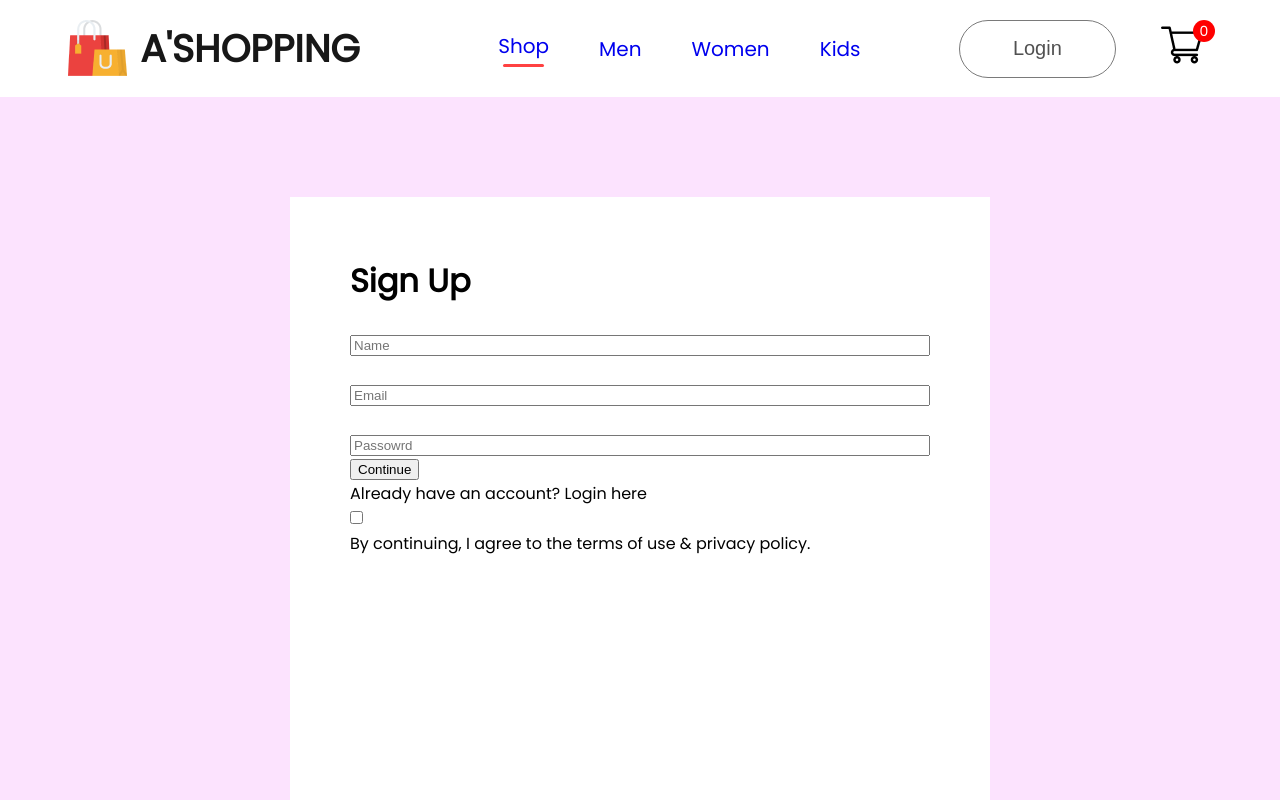
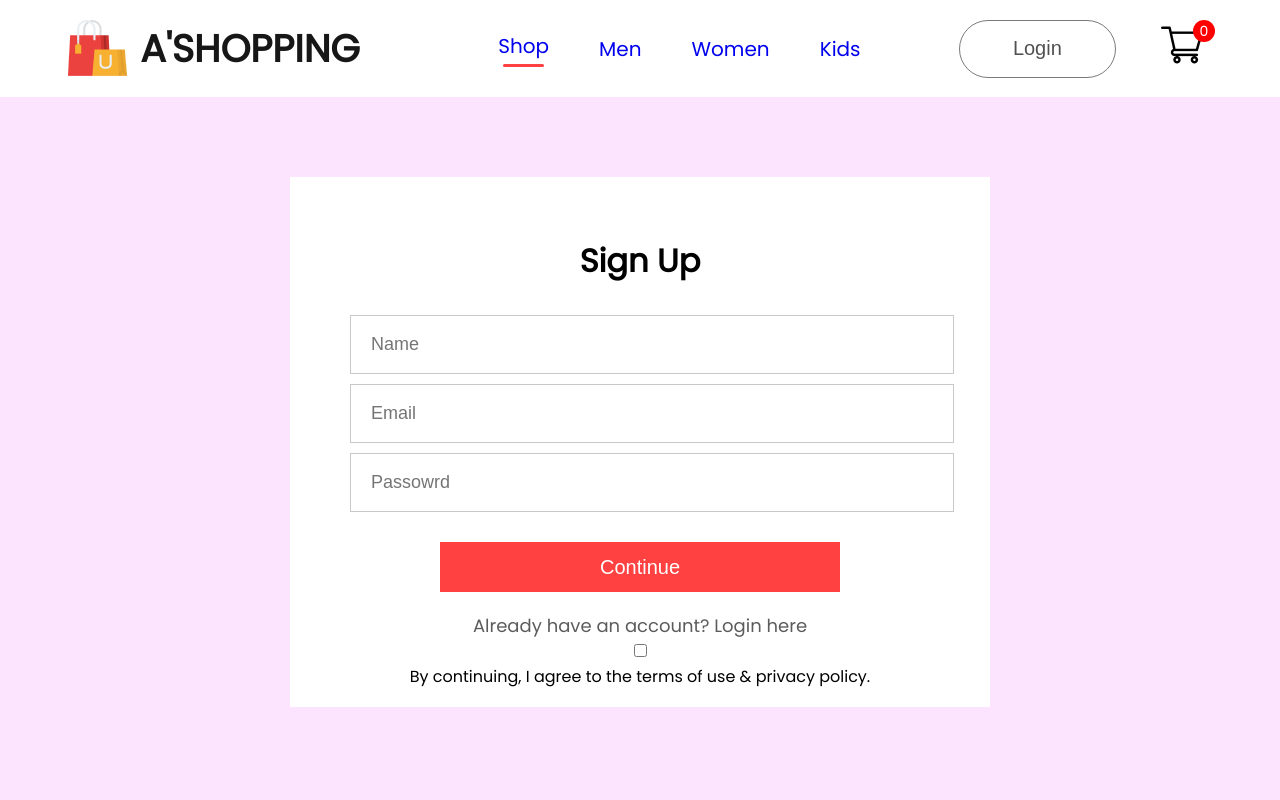
Before and after one commit to Albion007/A-Shopping-E-commerce, a React (Create React App) app: page /login in a window 1280 px wide. Shown: the top 800 px of the page. Built offline with nearby package versions, Linux system fonts and the light colour scheme.

Commit message:
working on login button

```diff
--- a/src/Pages/CSS/LoginSignup.css
+++ b/src/Pages/CSS/LoginSignup.css
@@ -2,14 +2,16 @@
     width: 100%;
     height: 80vh;
     background: #fce3fe;
-    padding-top: 100px;
+    padding-top: 80px;
+    padding-bottom: 80px;
 }
 .loginsignup-container{
     width: 580px;
-    height: 600px;
+    height: 450px;
     background: white;
     margin: auto;
     padding: 40px 60px;
+    text-align: center;
 }
 .loginsignup-container h1{
     margin: 20px 0px;
@@ -17,6 +19,32 @@
 .loginsignup-fields{
     display: flex;
     flex-direction: column;
-    gap: 29px;
+    gap: 10px;
     margin-top: 30px;
 }
+.loginsignup-fields input{
+    height: 55px;
+    width: 100%;
+    padding-left: 20px;
+    border: 1px solid #c9c9c9;
+    outline: none;
+    color: #5c5c5c;
+    font-size: 18px;
+}
+.loginsignup-container button{
+    width: 400px;
+    height: 50px;
+    color: white;
+    background: #ff4141;
+    margin-top: 30px;
+    border: none;
+    font-size: 20px;
+    font-weight: 500;
+    cursor: pointer;
+}
+.loginsignup-login{
+    margin-top: 20px;
+    color: #5c5c5c;
+    font-size: 18px;
+    font-weight: 500;
+}
```
